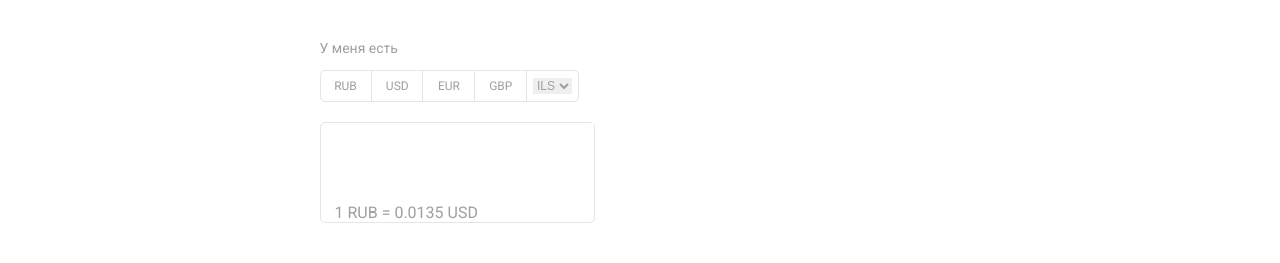
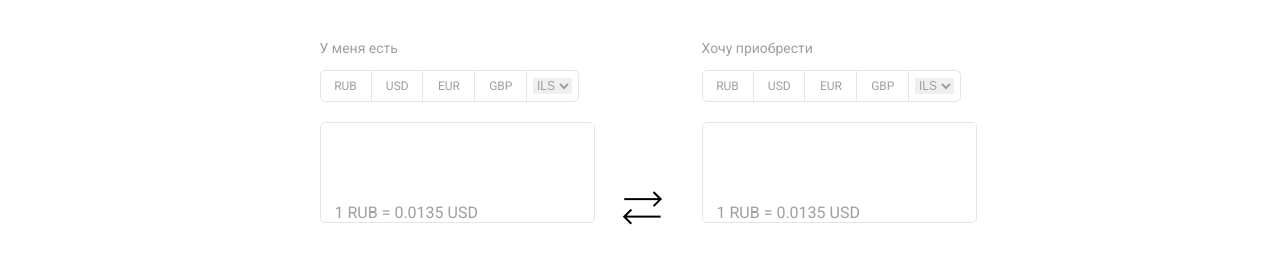
Before and after one commit to baganovBA/Online-Currency-Converter, a plain HTML site: page index.html in a window 1280 px wide. Shown: the part 151-414 px from the top of the page. Drawn offline with Linux system fonts and the light colour scheme.

Commit message:
html addblock

```diff
--- a/index.html
+++ b/index.html
@@ -38,8 +38,9 @@
 
     <div class="conteiner">
         <h1 class="title_currency">Конвертер валют онлайн</h1>
-        <div class="block">
 
+        <div class="block_conteiner">
+            <div class="block">
                 <p class="i_have">У меня есть</p>
                 <ul class="list_currency">
                     <li class="list_currency_item"><span>RUB</span></li>
@@ -56,7 +57,30 @@
                     <input type="text" class="input_currency" placeholder="">
                     <p class="curse_choise_value">1 RUB = 0.0135 USD</p>
                 </div>
+            </div>
 
+            <div class="strelka">
+                <img src="./img/strelka.png" alt="strelka">
+            </div>
+
+            <div class="block">
+                <p class="i_have">Хочу приобрести</p>
+                <ul class="list_currency">
+                    <li class="list_currency_item"><span>RUB</span></li>
+                    <li class="list_currency_item"><span>USD</span> </li>
+                    <li class="list_currency_item"><span>EUR</span> </li>
+                    <li class="list_currency_item"><span>GBP</span></li>
+                    <li class="list_currency_item">
+                        <select name="" id="" class="list_currency_select">
+                            <option value="ILS">ILS</option>
+                        </select>
+                    </li>
+                </ul>
+                <div class="block_input">
+                    <input type="text" class="input_currency" placeholder="">
+                    <p class="curse_choise_value">1 RUB = 0.0135 USD</p>
+                </div>
+            </div>
         </div>
     </div>
     </main>
--- a/main.css
+++ b/main.css
@@ -62,7 +62,12 @@ main{
 .conteiner{
     width: 641px;
     /* border: 1px solid gray; */
+}
 
+.block_conteiner{
+    display: flex;
+    flex-direction: row;
+    justify-content: space-between;
 }
 
 .title_currency{
@@ -136,3 +141,9 @@ main{
     font-size: 36px;
     margin-bottom: 20px;
 }
+
+.strelka{
+    width: 36.85px;
+    height: 31.77px;
+    margin-top: auto;
+}
```
Also changed, not shown: img/strelka.png (added).
